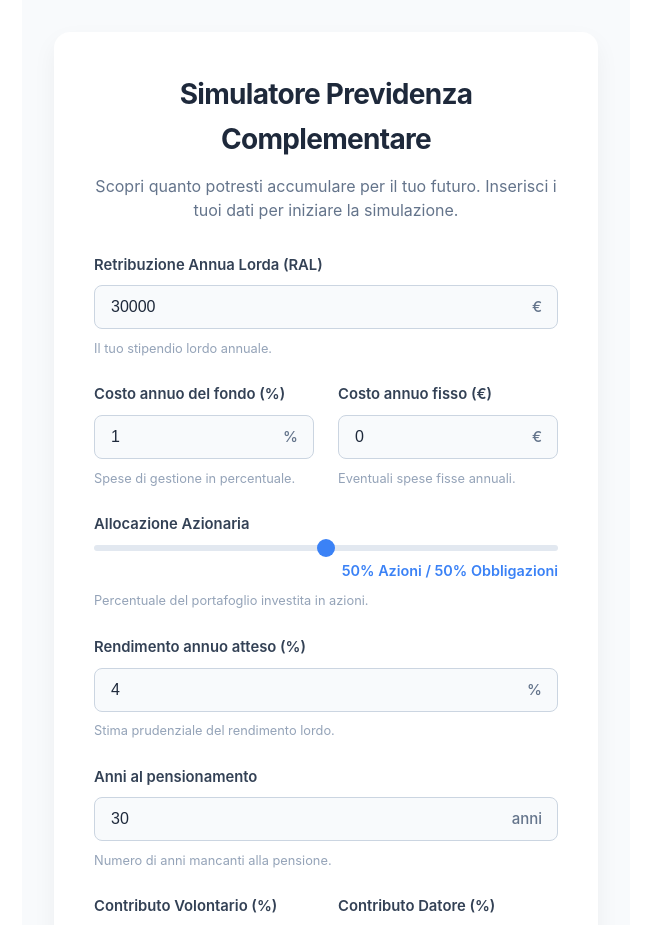
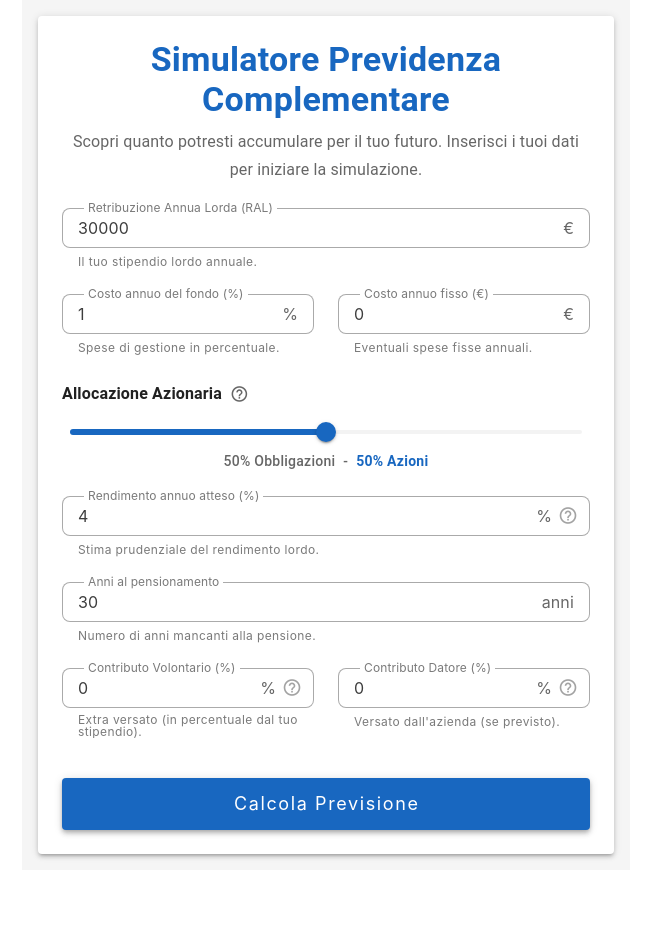
Before and after one commit to tommasogangemi/simula-previdenza, a Vue app: page / in a window 1280 px wide. Shown: the top 925 px of the page, without its empty margins (10-661 px from the left). After the commit the page ends 870 px from the top, so only its background shows below. Built offline with nearby package versions, Linux system fonts and the light colour scheme; the HTML template or start-up script is replaced by a standard one.

Commit message:
feat: migrate to vuetify, improve form layout and add tooltips

```diff
--- a/package.json
+++ b/package.json
@@ -16,7 +16,9 @@
     "format": "prettier --write --experimental-cli src/"
   },
   "dependencies": {
-    "vue": "^3.5.26"
+    "@mdi/font": "^7.4.47",
+    "vue": "^3.5.26",
+    "vuetify": "^3.11.6"
   },
   "devDependencies": {
     "@tsconfig/node24": "^24.0.3",
--- a/src/App.vue
+++ b/src/App.vue
@@ -21,63 +21,27 @@ const submitForm = () => {
 </script>
 
 <template>
-  <main class="container">
-    <div class="card">
-      <header>
-        <h1>Simulatore Previdenza Complementare</h1>
-        <p class="subtitle">
-          Scopri quanto potresti accumulare per il tuo futuro. Inserisci i tuoi dati per iniziare la
-          simulazione.
-        </p>
-      </header>
+  <v-app>
+    <v-main class="bg-grey-lighten-4">
+      <v-container class="fill-height justify-center">
+        <v-card class="mx-auto pa-6" elevation="3" max-width="800" width="100%">
+          <div class="text-center mb-6">
+            <h1 class="text-h4 font-weight-bold text-primary mb-2">
+              Simulatore Previdenza Complementare
+            </h1>
+            <p class="text-subtitle-1 text-medium-emphasis">
+              Scopri quanto potresti accumulare per il tuo futuro. Inserisci i tuoi dati per
+              iniziare la simulazione.
+            </p>
+          </div>
 
-      <PensionForm v-model="formData" @submit="submitForm" />
-    </div>
-  </main>
+          <PensionForm v-model="formData" @submit="submitForm" />
+        </v-card>
+      </v-container>
+    </v-main>
+  </v-app>
 </template>
 
 <style scoped>
-.container {
-  display: flex;
-  justify-content: center;
-  align-items: center;
-  min-height: 100vh;
-  padding: 2rem;
-  background-color: #f8fafc;
-  font-family:
-    'Inter',
-    -apple-system,
-    BlinkMacSystemFont,
-    'Segoe UI',
-    Roboto,
-    sans-serif;
-}
-
-.card {
-  background: white;
-  border-radius: 16px;
-  box-shadow: 0 10px 25px rgba(0, 0, 0, 0.05);
-  padding: 2.5rem;
-  width: 100%;
-  max-width: 600px;
-}
-
-header {
-  margin-bottom: 2rem;
-  text-align: center;
-}
-
-h1 {
-  font-size: 1.75rem;
-  font-weight: 700;
-  color: #1e293b;
-  margin-bottom: 0.75rem;
-  letter-spacing: -0.025em;
-}
-
-.subtitle {
-  color: #64748b;
-  line-height: 1.5;
-  font-size: 1rem;
-}
+/* Custom styles removed in favor of Vuetify utility classes */
 </style>
--- a/src/components/PensionForm.vue
+++ b/src/components/PensionForm.vue
@@ -9,280 +9,238 @@ const emit = defineEmits<{
 </script>
 
 <template>
-  <form @submit.prevent="emit('submit')" class="simulation-form">
-    <div class="form-group">
-      <label for="salary">Retribuzione Annua Lorda (RAL)</label>
-      <div class="input-wrapper">
-        <input
-          id="salary"
+  <v-form @submit.prevent="emit('submit')">
+    <v-row>
+      <v-col cols="12">
+        <v-text-field
+          v-model.number="formData.annualSalary"
+          label="Retribuzione Annua Lorda (RAL)"
           type="number"
-          v-model="formData.annualSalary"
           min="0"
           step="1000"
-          required
-        />
-        <span class="suffix">€</span>
-      </div>
-      <small>Il tuo stipendio lordo annuale.</small>
-    </div>
+          suffix="€"
+          hint="Il tuo stipendio lordo annuale."
+          persistent-hint
+          variant="outlined"
+          color="primary"
+        ></v-text-field>
+      </v-col>
 
-    <div class="form-row">
-      <div class="form-group half">
-        <label for="fundCostPercent">Costo annuo del fondo (%)</label>
-        <div class="input-wrapper">
-          <input
-            id="fundCostPercent"
+      <v-col cols="12" md="6">
+        <v-text-field
+          v-model.number="formData.fundCostPercent"
+          label="Costo annuo del fondo (%)"
           type="number"
-            v-model="formData.fundCostPercent"
           min="0"
           max="100"
           step="0.01"
-          />
-          <span class="suffix">%</span>
-        </div>
-        <small>Spese di gestione in percentuale.</small>
-      </div>
+          suffix="%"
+          hint="Spese di gestione in percentuale."
+          persistent-hint
+          variant="outlined"
+          color="primary"
+        ></v-text-field>
+      </v-col>
 
-      <div class="form-group half">
-        <label for="fundCostFixed">Costo annuo fisso (€)</label>
-        <div class="input-wrapper">
-          <input
-            id="fundCostFixed"
+      <v-col cols="12" md="6">
+        <v-text-field
+          v-model.number="formData.fundCostFixed"
+          label="Costo annuo fisso (€)"
           type="number"
-            v-model="formData.fundCostFixed"
           min="0"
           step="5"
-          />
-          <span class="suffix">€</span>
+          suffix="€"
+          hint="Eventuali spese fisse annuali."
+          persistent-hint
+          variant="outlined"
+          color="primary"
+        ></v-text-field>
+      </v-col>
+
+      <v-col cols="12">
+        <div class="d-flex align-center mb-2">
+          <div class="text-subtitle-1 font-weight-bold">Allocazione Azionaria</div>
+          <v-tooltip location="top">
+            <template v-slot:activator="{ props }">
+              <v-icon
+                v-bind="props"
+                icon="mdi-help-circle-outline"
+                size="small"
+                color="medium-emphasis"
+                class="ml-2"
+              ></v-icon>
+            </template>
+
+            <span>
+              Indica l'allocazione desiderata. Per orizzonti temporali oltre i 10 anni una
+              allocazione più aggressiva (100% azionaria) è quella che potrebbe portare ai
+              rendimenti maggiori.
+            </span>
+          </v-tooltip>
         </div>
-        <small>Eventuali spese fisse annuali.</small>
-      </div>
-    </div>
-
-    <div class="form-group">
-      <label for="stockAllocation">Allocazione Azionaria</label>
-      <div class="range-wrapper">
-        <input
-          id="stockAllocation"
-          type="range"
-          v-model="formData.stockAllocationPercent"
+        <v-slider
+          v-model.number="formData.stockAllocationPercent"
           min="0"
           max="100"
           step="5"
-        />
-        <span class="range-value"
-          >{{ formData.stockAllocationPercent }}% Azioni /
-          {{ 100 - formData.stockAllocationPercent }}% Obbligazioni</span
-        >
+          color="primary"
+          track-color="grey-lighten-2"
+          thumb-label
+          hide-details
+          class="mb-1"
+        ></v-slider>
+        <div class="d-flex justify-center align-center ga-2">
+          <span class="text-body-2 font-weight-medium text-medium-emphasis">
+            {{ 100 - formData.stockAllocationPercent }}% Obbligazioni
+          </span>
+          <span class="text-body-2 font-weight-medium text-medium-emphasis"> - </span>
+          <span class="text-body-2 font-weight-bold text-primary">
+            {{ formData.stockAllocationPercent }}% Azioni
+          </span>
         </div>
-      <small>Percentuale del portafoglio investita in azioni.</small>
-    </div>
+      </v-col>
 
-    <div class="form-group">
-      <label for="expectedReturn">Rendimento annuo atteso (%)</label>
-      <div class="input-wrapper">
-        <input
-          id="expectedReturn"
+      <v-col cols="12">
+        <v-text-field
+          v-model.number="formData.expectedReturnPercent"
+          label="Rendimento annuo atteso (%)"
           type="number"
-          v-model="formData.expectedReturnPercent"
           min="-100"
           max="100"
           step="0.1"
-        />
-        <span class="suffix">%</span>
-      </div>
-      <small>Stima prudenziale del rendimento lordo.</small>
-    </div>
+          suffix="%"
+          hint="Stima prudenziale del rendimento lordo."
+          persistent-hint
+          variant="outlined"
+          color="primary"
+        >
+          <template v-slot:append-inner>
+            <v-tooltip location="top" interactive>
+              <template v-slot:activator="{ props }">
+                <v-icon
+                  v-bind="props"
+                  icon="mdi-help-circle-outline"
+                  size="small"
+                  color="medium-emphasis"
+                ></v-icon>
+              </template>
 
-    <div class="form-group">
-      <label for="yearsToRetirement">Anni al pensionamento</label>
-      <div class="input-wrapper">
-        <input
-          id="yearsToRetirement"
+              <span>
+                Stima del rendimento annuo lordo atteso in base all'allocazione. Per una allocazione
+                100% azionaria un rendimento realistico potrebbe essere tra il 7 e l'8%. Per una
+                allocazione 100% obbligazioni potrebbe essere invece tra il 2 e il 3%. I rendimenti
+                storici dei principali fondi pensione sono reperibili tramite il sito
+                <a
+                  href="https://www.covip.it/per-gli-operatori/fondi-pensione/costi-e-rendimenti-dei-fondi-pensione/elenco-dei-rendimenti"
+                  target="_blank"
+                  >covip.it</a
+                >.
+              </span>
+            </v-tooltip>
+          </template>
+        </v-text-field>
+      </v-col>
+
+      <v-col cols="12">
+        <v-text-field
+          v-model.number="formData.yearsToRetirement"
+          label="Anni al pensionamento"
           type="number"
-          v-model="formData.yearsToRetirement"
           min="1"
           max="70"
           step="1"
-        />
-        <span class="suffix">anni</span>
-      </div>
-      <small>Numero di anni mancanti alla pensione.</small>
-    </div>
+          suffix="anni"
+          hint="Numero di anni mancanti alla pensione."
+          persistent-hint
+          variant="outlined"
+          color="primary"
+        ></v-text-field>
+      </v-col>
 
-    <div class="form-row">
-      <div class="form-group half">
-        <label for="voluntaryContrib">Contributo Volontario (%)</label>
-        <div class="input-wrapper">
-          <input
-            id="voluntaryContrib"
+      <v-col cols="12" md="6">
+        <v-text-field
+          v-model.number="formData.voluntaryContributionPercent"
+          label="Contributo Volontario (%)"
           type="number"
-            v-model="formData.voluntaryContributionPercent"
           min="0"
           max="100"
           step="0.1"
-          />
-          <span class="suffix">%</span>
-        </div>
-        <small>Extra versato dal tuo stipendio.</small>
-      </div>
+          suffix="%"
+          hint="Extra versato (in percentuale dal tuo stipendio)."
+          persistent-hint
+          variant="outlined"
+          color="primary"
+        >
+          <template v-slot:append-inner>
+            <v-tooltip location="top">
+              <template v-slot:activator="{ props }">
+                <v-icon
+                  v-bind="props"
+                  icon="mdi-help-circle-outline"
+                  size="small"
+                  color="medium-emphasis"
+                ></v-icon>
+              </template>
 
-      <div class="form-group half">
-        <label for="employerContrib">Contributo Datore (%)</label>
-        <div class="input-wrapper">
-          <input
-            id="employerContrib"
+              <span>
+                Percentuale dello stipendio lordo che si sceglie di versare volontariamente nel
+                fondo pensione. Nei fondi pensione negoziali, ovvero quelli legati alle categorie
+                dei vari CCNL versare una data percentuale volontaria permette di avvalersi del
+                contributo datoriale concordato dal contratto nazionale.
+              </span>
+            </v-tooltip>
+          </template>
+        </v-text-field>
+      </v-col>
+
+      <v-col cols="12" md="6">
+        <v-text-field
+          v-model.number="formData.employerContributionPercent"
+          label="Contributo Datore (%)"
           type="number"
-            v-model="formData.employerContributionPercent"
           min="0"
           max="100"
           step="0.1"
-          />
-          <span class="suffix">%</span>
-        </div>
-        <small>Versato dall'azienda (se previsto).</small>
-      </div>
-    </div>
-
-    <button type="submit" class="submit-btn">Simula</button>
-  </form>
+          suffix="%"
+          hint="Versato dall'azienda (se previsto)."
+          persistent-hint
+          variant="outlined"
+          color="primary"
+        >
+          <template v-slot:append-inner>
+            <v-tooltip location="top">
+              <template v-slot:activator="{ props }">
+                <v-icon
+                  v-bind="props"
+                  icon="mdi-help-circle-outline"
+                  size="small"
+                  color="medium-emphasis"
+                ></v-icon>
               </template>
 
-<style scoped>
-.simulation-form {
-  display: flex;
-  flex-direction: column;
-  gap: 1.5rem;
-}
+              <span>
+                Contributo datoriale. Una percentuale dello stipendio che viene corrisposta da parte
+                dell'azienda, qualora il lavoratore effettui un contributo volontario. Le
+                percentuali sono previste dal contratto nazionale e variano in base alla categoria
+                del CCNL, e sono reperibili sui siti dei rispettivi fondi di categoria.
+              </span>
+            </v-tooltip>
+          </template>
+        </v-text-field>
+      </v-col>
 
-.form-group {
-  display: flex;
-  flex-direction: column;
-  gap: 0.5rem;
-}
-
-.form-row {
-  display: flex;
-  gap: 1.5rem;
-}
-
-.half {
-  flex: 1;
-}
-
-label {
-  font-size: 0.925rem;
-  font-weight: 600;
-  color: #334155;
-}
-
-.input-wrapper {
-  position: relative;
-  display: flex;
-  align-items: center;
-}
-
-input[type='number'],
-input[type='text'] {
-  width: 100%;
-  padding: 0.75rem 1rem;
-  border: 1px solid #cbd5e1;
-  border-radius: 8px;
-  font-size: 1rem;
-  color: #1e293b;
-  transition:
-    border-color 0.2s,
-    box-shadow 0.2s;
-  background: #f8fafc;
-}
-
-input[type='number']:focus {
-  outline: none;
-  border-color: #3b82f6;
-  box-shadow: 0 0 0 3px rgba(59, 130, 246, 0.1);
-  background: white;
-}
-
-.suffix {
-  position: absolute;
-  right: 1rem;
-  color: #64748b;
-  font-weight: 500;
-  pointer-events: none;
-}
-
-small {
-  font-size: 0.8rem;
-  color: #94a3b8;
-  margin-top: 0.1rem;
-}
-
-/* Range slider styling */
-.range-wrapper {
-  display: flex;
-  flex-direction: column;
-  gap: 0.5rem;
-}
-
-input[type='range'] {
-  width: 100%;
-  height: 6px;
-  background: #e2e8f0;
-  border-radius: 3px;
-  outline: none;
-  -webkit-appearance: none;
-}
-
-input[type='range']::-webkit-slider-thumb {
-  -webkit-appearance: none;
-  width: 18px;
-  height: 18px;
-  background: #3b82f6;
-  border-radius: 50%;
-  cursor: pointer;
-  transition: background 0.2s;
-}
-
-input[type='range']::-webkit-slider-thumb:hover {
-  background: #2563eb;
-}
-
-.range-value {
-  font-size: 0.9rem;
-  color: #3b82f6;
-  font-weight: 600;
-  text-align: right;
-}
-
-.submit-btn {
-  margin-top: 1rem;
-  background: linear-gradient(135deg, #3b82f6 0%, #2563eb 100%);
-  color: white;
-  border: none;
-  padding: 1rem;
-  font-size: 1.05rem;
-  font-weight: 600;
-  border-radius: 8px;
-  cursor: pointer;
-  transition:
-    transform 0.1s,
-    box-shadow 0.2s;
-  box-shadow: 0 4px 6px -1px rgba(59, 130, 246, 0.3);
-}
-
-.submit-btn:hover {
-  transform: translateY(-1px);
-  box-shadow: 0 6px 8px -1px rgba(59, 130, 246, 0.4);
-}
-
-.submit-btn:active {
-  transform: translateY(0);
-}
-
-@media (max-width: 600px) {
-  .form-row {
-    flex-direction: column;
-    gap: 1.5rem;
-  }
-}
-</style>
+      <v-col cols="12" class="mt-4">
+        <v-btn
+          type="submit"
+          block
+          color="primary"
+          size="x-large"
+          elevation="4"
+          class="text-none font-weight-bold"
+        >
+          Calcola Previsione
+        </v-btn>
+      </v-col>
+    </v-row>
+  </v-form>
+</template>
--- a/src/main.ts
+++ b/src/main.ts
@@ -1,6 +1,31 @@
 import './assets/main.css'
+import '@mdi/font/css/materialdesignicons.css'
+import 'vuetify/styles'
 
 import { createApp } from 'vue'
+import { createVuetify } from 'vuetify'
+import * as components from 'vuetify/components'
+import * as directives from 'vuetify/directives'
 import App from './App.vue'
 
-createApp(App).mount('#app')
+const vuetify = createVuetify({
+  components,
+  directives,
+  defaults: {
+    VTextField: {
+      density: 'compact',
+      rounded: 'lg',
+    },
+    VSlider: {
+      density: 'compact',
+    },
+    VBtn: {
+      density: 'default', // Keep buttons standard size
+    },
+    VTooltip: {
+      maxWidth: 300,
+    },
+  },
+})
+
+createApp(App).use(vuetify).mount('#app')
```
Also changed, not shown: 1 other file (tests, documents, lock files or other folders). Lines whose indentation alone changed are shown as unchanged.
